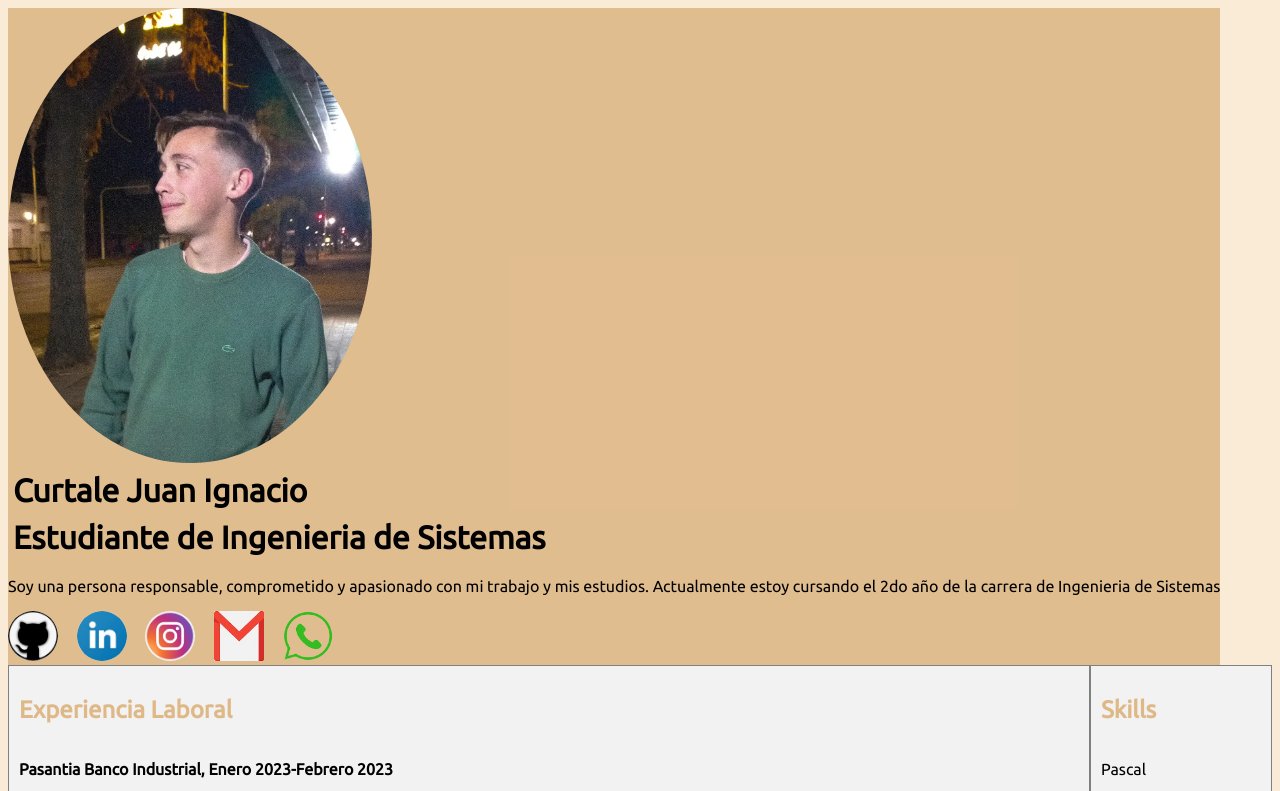
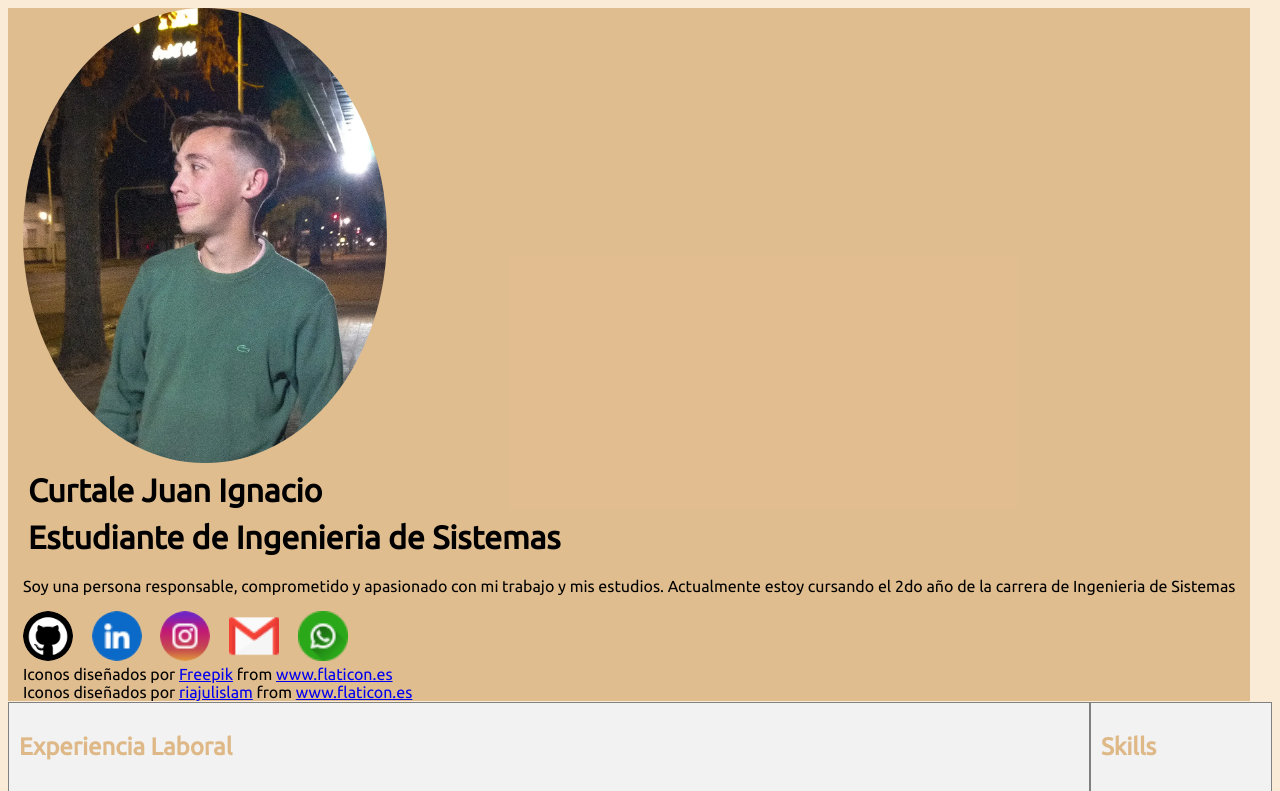
Before and after one commit to JuaniCurtale/JuaniCurtale.github.io, a plain HTML site: page index.html in a window 1280 px wide. Shown: the top 791 px of the page. Drawn offline with Linux system fonts and the light colour scheme.

Commit message:
iconos nuevos, mejoramiento de portada

```diff
--- a/estilos/habilidades.css
+++ b/estilos/habilidades.css
@@ -22,7 +22,6 @@
   }
 
 
-
 span,p,li {
     font-family: 'Ubuntu', sans-serif;
 }
@@ -31,6 +30,8 @@ span,p,li {
     display: inline-block;
     background-color: rgba(222, 184, 135, 0.897);
     background-size: auto;
+    padding-left: 15px;
+    padding-right: 15px;
 }
 
 #subtitulo{
--- a/index.html
+++ b/index.html
@@ -21,11 +21,12 @@
                 <h1 id="carrera">Estudiante de Ingenieria de Sistemas</h1>
                 <p>    Soy una persona responsable, comprometido y apasionado con mi trabajo y mis estudios. Actualmente estoy cursando el 2do año de la carrera de Ingenieria de Sistemas</p>
                 <span>
-                    <a class="gitHub" href="https://github.com/JuaniCurtale/CV" ><img id="github_foto"  src="images/github-removebg-preview.png" alt="foto github"></a>
-                    <a class="linkedin" href="https://ar.linkedin.com/in/juan-ignacio-curtale-33a0a4234?trk=people-guest_people_search-card" ><img id="linkedin_foto" src="images/linkedin.jpeg" alt="foto_linkedin"></a>
-                    <a class="instagram" href="https://instagram.com/juanicurtale?igshid=YmMyMTA2M2Y="><img id="instagram_foto" src="images/instagram ong.png" alt="fotoinsta"></a>
-                    <a class="gmail" href="mailto:curtalejuani6@gmail.com"><img id="gmail_foto" src="images/gmail png.jpg"></a>
-                    <a class="whatsapp" href="https://wa.me/+5492281366101"><img id="whatsapp_foto" src="images/whatsapp-removebg-preview.png" alt="logo whatsapp"></a>
+                    <a class="gitHub" href="https://github.com/JuaniCurtale/CV" ><img id="github_foto"  src="images/github.png" alt="foto github"></a>
+                    <a class="linkedin" href="https://ar.linkedin.com/in/juan-ignacio-curtale-33a0a4234?trk=people-guest_people_search-card" ><img id="linkedin_foto" src="images/005-linkedin.png" alt="foto_linkedin"></a>
+                    <a class="instagram" href="https://instagram.com/juanicurtale?igshid=YmMyMTA2M2Y="><img id="instagram_foto" src="images/003-instagram.png" alt="fotoinsta"></a>
+                    <a class="gmail" href="mailto:curtalejuani6@gmail.com"><img id="gmail_foto" src="images/004-gmail.png"></a>
+                    <a class="whatsapp" href="https://wa.me/+5492281366101"><img id="whatsapp_foto" src="images/006-whatsapp.png" alt="logo whatsapp"></a>
+                    <div>Iconos diseñados por <a href="https://www.freepik.com" title="Freepik">Freepik</a> from <a href="https://www.flaticon.es/" title="Flaticon">www.flaticon.es</a></div><div>Iconos diseñados por <a href="https://www.flaticon.es/autores/riajulislam" title="riajulislam">riajulislam</a> from <a href="https://www.flaticon.es/" title="Flaticon">www.flaticon.es</a></div>
                 </span>
             </span>
         </div>
```
Also changed, not shown: images/001-facebook.png (added), images/002-facebook-1.png (added), images/003-instagram.png (added), images/004-gmail.png (added), images/005-linkedin.png (added), images/006-whatsapp.png (added), images/github-removebg-preview.png (deleted), images/github.png (added), images/gmail png.jpg (deleted), images/gmail_png-removebg-preview.png (deleted), images/instagram ong.png (deleted), images/linkedin.jpeg (deleted), images/whatsapp-removebg-preview.png (deleted), images/whatsapp.png (deleted).
